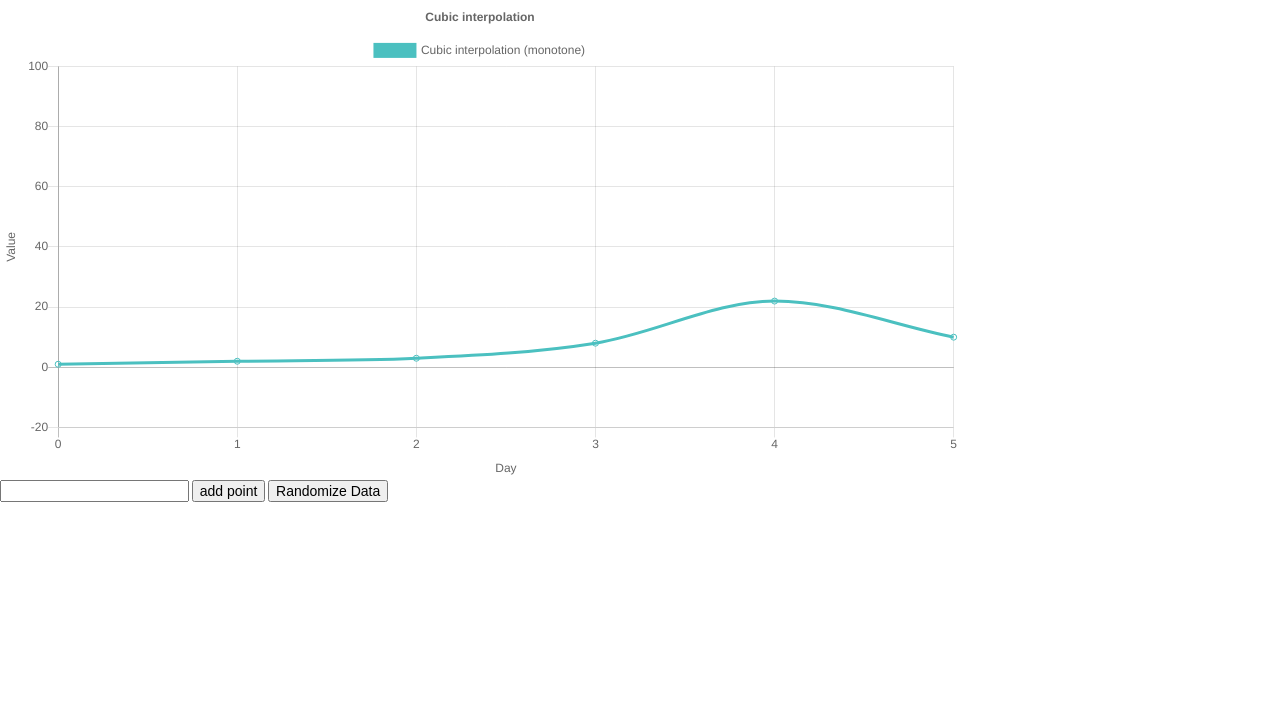
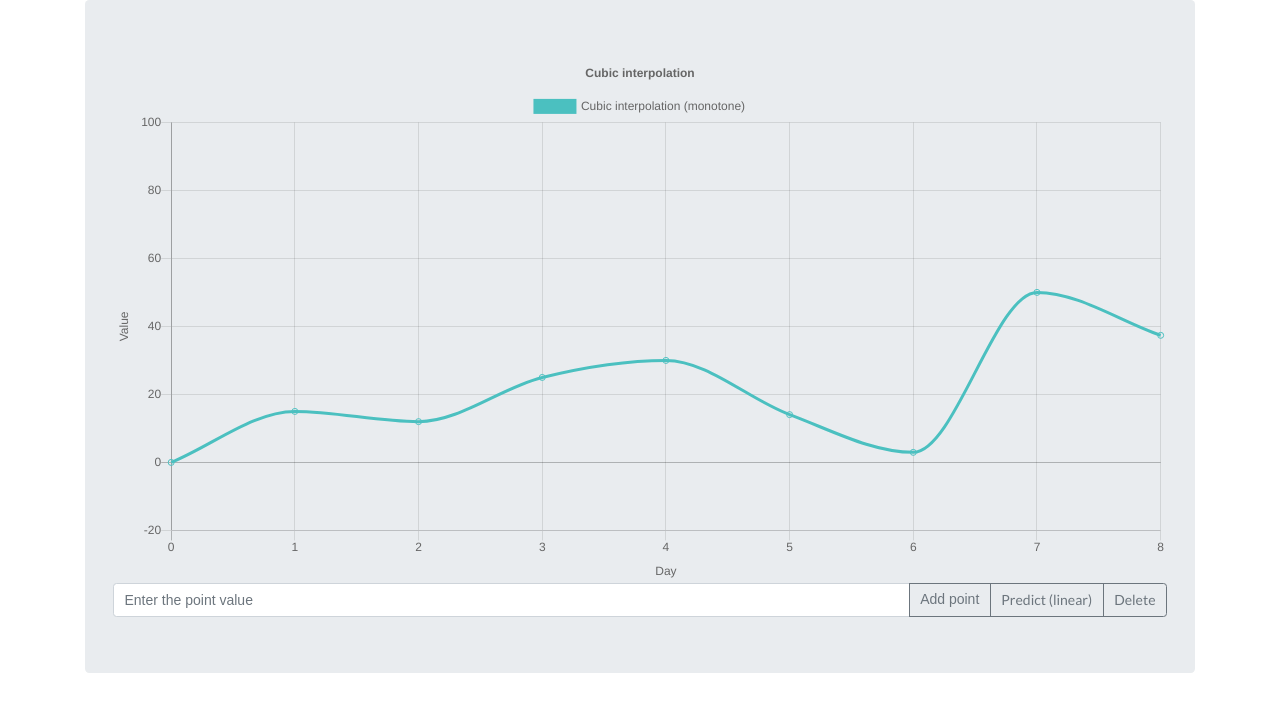
Before and after one commit to melfaiz/Django, a Django app: page / in a window 1280 px wide. Shown: the top 712 px of the page. Run offline with Django 3.2, Linux system fonts and the light colour scheme; data comes from the database, SQL or seed files in the repository; some libraries are stand-ins or nearby versions.

Commit message:
added linear regression

```diff
--- a/Django/urls.py
+++ b/Django/urls.py
@@ -15,11 +15,12 @@ Including another URLconf
 """
 from django.contrib import admin
 from django.urls import include, path
-from gaussian.views import ChartView
+from gaussian import views
+
 from django.contrib.staticfiles.urls import staticfiles_urlpatterns
 
 urlpatterns = [
-    path('', ChartView.as_view(), name='home'),
+    path('', include('gaussian.urls')),
     path('admin/', admin.site.urls),
 ]
 
--- /dev/null
+++ b/gaussian/forms.py
@@ -0,0 +1,11 @@
+from django import forms
+from .models import Point
+
+class ChartForm(forms.ModelForm):
+
+    class Meta:
+       model = Point
+       fields=['x']
+       widgets = {
+           'x': forms.NumberInput(attrs={ 'type':'number' , 'step' : '0.01', 'min': '0', 'class': 'form-control', 'id': 'inputField', 'placeholder':'Enter the point value'}),
+    }
--- a/gaussian/models.py
+++ b/gaussian/models.py
@@ -4,8 +4,6 @@ from django.db import models
 
 class Point(models.Model):
     x = models.DecimalField(max_digits=5, decimal_places=2)
-    y = models.DecimalField(max_digits=5, decimal_places=2)
-    t = models.TimeField(auto_now=True)
 
     def __str__(self):
-        return "{}({},{})".format(self.t,self.x, self.y)
+        return "{}".format(self.x)
--- a/gaussian/templates/chart.html
+++ b/gaussian/templates/chart.html
@@ -7,14 +7,54 @@
 
 {% block content %}
 
-	<div style="width:75%;">
-		<canvas id="canvas"></canvas>
-	</div>
 
 
-				<input id="inputField" type="integer">
-				<button id="addData">add point</button>
-				<button id="randomizeData">Randomize Data</button>
+
+
+  <div class="jumbotron">
+
+{% if messages %}
+
+    {% for message in messages %}
+
+
+		<div class="alert alert-{{ message.tags }} alert-dismissible fade show" role="alert">
+  			{{ message }}
+  			<button type="button" class="close" data-dismiss="alert" aria-label="Close">
+  			  <span aria-hidden="true">&times;</span>
+  			</button>
+		</div>
+
+    {% endfor %}
+
+
+{% endif %}
+
+
+			<canvas id="canvas"></canvas>
+
+
+				<form method="POST" id="chartForm">{% csrf_token %}
+
+					<div class="input-group">
+
+						{{form.x}}
+
+						<div class="input-group-append" id="button-addon4">
+							<button class="btn btn-outline-secondary" type="submit">Add point</button>
+							<a href="{% url 'predict' %}" type="button" class="btn btn-outline-secondary">Predict (linear)</a>
+							<a href="{% url 'delete' %}" type="button" class="btn btn-outline-secondary">Delete</a>
+						</div>
+
+					</div>
+
+				<form>
+
+
+
+  </div>
+
+
 
 
 
@@ -28,8 +68,8 @@
 
 
 
-		var datapoints = [{% for item in qs %} '{{item.x}}', {% endfor %}]
-		var axis = range(0, {{ qs.count }},1)
+		var datapoints = [{% for item in query %} '{{item.x}}', {% endfor %}]
+		var axis = range(0, {{ query.count }},1)
 
 		var config = {
 			type: 'line',
@@ -88,16 +128,6 @@
 			window.myLine.update();
 		});
 
-		document.getElementById('addData').addEventListener('click', function() {
-			var inputVal = document.getElementById("inputField").value;
-
-			datapoints.push(inputVal)
-
-			axis.push( axis[axis.length - 1] + 1 )
-
-
-			window.myLine.update();
-		});
 
 
 
--- a/gaussian/urls.py
+++ b/gaussian/urls.py
@@ -4,5 +4,7 @@ from . import views
 
 
 urlpatterns = [
-    path('', views.index, name='index'),
+    path('', views.ChartView, name='home'),
+    path('/delete', views.delPoint, name='delete'),
+    path('/predict', views.predict, name='predict'),
 ]
--- a/gaussian/views.py
+++ b/gaussian/views.py
@@ -1,13 +1,82 @@
 from django.http import HttpResponse
+from django import http
 from django.shortcuts import render
-from django.views.generic import TemplateView
+from django.shortcuts import redirect
+from django.contrib import messages
+from decimal import *
+
 from .models import Point
 
+from .forms import ChartForm
 
-class ChartView(TemplateView):
-    template_name = 'chart.html'
+import numpy as np
+from sklearn.linear_model import LinearRegression
 
-    def get_context_data(self, **kwargs):
-        context = super().get_context_data(**kwargs)
-        context["qs"] = Point.objects.all()
-        return context
+from sklearn.gaussian_process import GaussianProcessRegressor
+from sklearn.gaussian_process.kernels import RBF, ConstantKernel as C
+
+def qs_to_arr(qs):
+    """ QuerySet to DataFrame """
+
+    array = []
+    for item in qs:
+        array.append(item.x)
+
+    return array
+
+def ChartView(request):
+
+    if request.method == 'POST':
+
+        form = ChartForm(request.POST)
+
+        if form.is_valid():
+            form.save()
+            messages.success(request, 'Point successfully added')
+            return http.HttpResponseRedirect('/')
+    else:
+        form = ChartForm()
+
+    context ={
+        'form' : form,
+        'query' : Point.objects.all()
+    }
+
+    return render(request, "chart.html",context)
+
+def delPoint(request):
+
+    try:
+        Point.objects.latest('id').delete()
+        messages.success(request, 'Point successfully deleted')
+
+    except Point.DoesNotExist:
+        messages.warning(request, 'No point existing')
+
+    return redirect('home')
+
+
+def predict(request):
+
+    qs = Point.objects.all()
+    y = qs_to_arr(qs)
+    y = np.array(y)
+
+    x = np.arange(0, len(y), 1).reshape((-1, 1))
+
+    model = LinearRegression()
+
+    kernel = C(1.0, (1e-3, 1e3)) * RBF(10, (1e-2, 1e2))
+    gp = GaussianProcessRegressor(kernel=kernel, n_restarts_optimizer=9)
+    gp.fit(x, y)
+
+    model.fit(x, y)
+
+    x_pred = x[-1]+1
+    y_pred = model.predict(x_pred.reshape(-1, 1) )
+
+    print("Prediction for",x_pred,"is",y_pred)
+
+    Point.objects.create(x=y_pred.item())
+
+    return redirect('home')
--- a/templates/base.html
+++ b/templates/base.html
@@ -1,9 +1,14 @@
 <!doctype html>
 <html lang="en">
-  <head>
+
+<head>
     <!-- Required meta tags -->
     <meta charset="utf-8">
     <meta name="viewport" content="width=device-width, initial-scale=1, shrink-to-fit=no">
+
+    <link rel="stylesheet" href="static/style.css">
+    <!-- CSS only -->
+    <link rel="stylesheet" href="https://stackpath.bootstrapcdn.com/bootstrap/4.5.0/css/bootstrap.min.css" integrity="sha384-9aIt2nRpC12Uk9gS9baDl411NQApFmC26EwAOH8WgZl5MYYxFfc+NcPb1dKGj7Sk" crossorigin="anonymous">
     <!-- semantic UI -->
     <link rel="stylesheet" type='text/css' href="https://cdnjs.cloudflare.com/ajax/libs/semantic-ui/2.2.14/semantic.min.css">
     <!--Chart js-->
@@ -13,21 +18,30 @@
     <script src="https://code.jquery.com/jquery-3.3.1.min.js"></script>
     <script src="static/utils.js"></script>
 
+    <meta name="theme-color" content="#563d7c">
+
     <title>
-    {% block title %}
-    {% endblock title %}
+        {% block title %} {% endblock title %}
     </title>
 
-  </head>
-  <body>
+</head>
+
+<body>
 
 
 
-  {% block content %}
-  {% endblock content %}
+    <main role="main" class="container">
+        {% block content %} {% endblock content %}
+    </main>
 
-    {% block scripts %}
-  {% endblock scripts %}
+    {% block scripts %} {% endblock scripts %}
 
-  </body>
+
+    <!-- JS, Popper.js, and jQuery -->
+    <script src="https://code.jquery.com/jquery-3.5.1.slim.min.js" integrity="sha384-DfXdz2htPH0lsSSs5nCTpuj/zy4C+OGpamoFVy38MVBnE+IbbVYUew+OrCXaRkfj" crossorigin="anonymous"></script>
+    <script src="https://cdn.jsdelivr.net/npm/popper.js@1.16.0/dist/umd/popper.min.js" integrity="sha384-Q6E9RHvbIyZFJoft+2mJbHaEWldlvI9IOYy5n3zV9zzTtmI3UksdQRVvoxMfooAo" crossorigin="anonymous"></script>
+    <script src="https://stackpath.bootstrapcdn.com/bootstrap/4.5.0/js/bootstrap.min.js" integrity="sha384-OgVRvuATP1z7JjHLkuOU7Xw704+h835Lr+6QL9UvYjZE3Ipu6Tp75j7Bh/kR0JKI" crossorigin="anonymous"></script>
+
+</body>
+
 </html>
```
Also changed, not shown: db.sqlite3, gaussian/migrations/0002_auto_20200526_1437.py (added), gaussian/migrations/0003_data.py (added), static/style.css (added).
